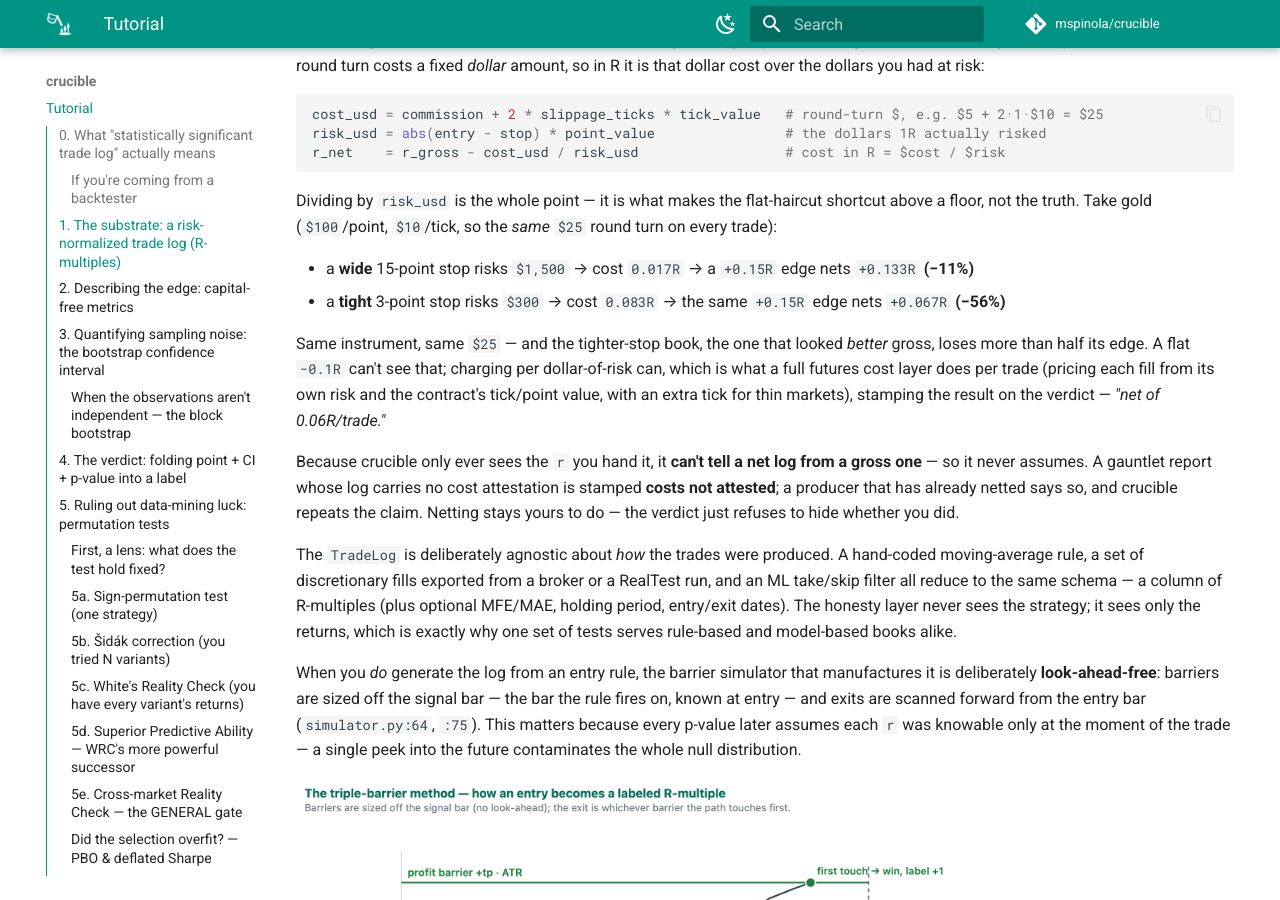
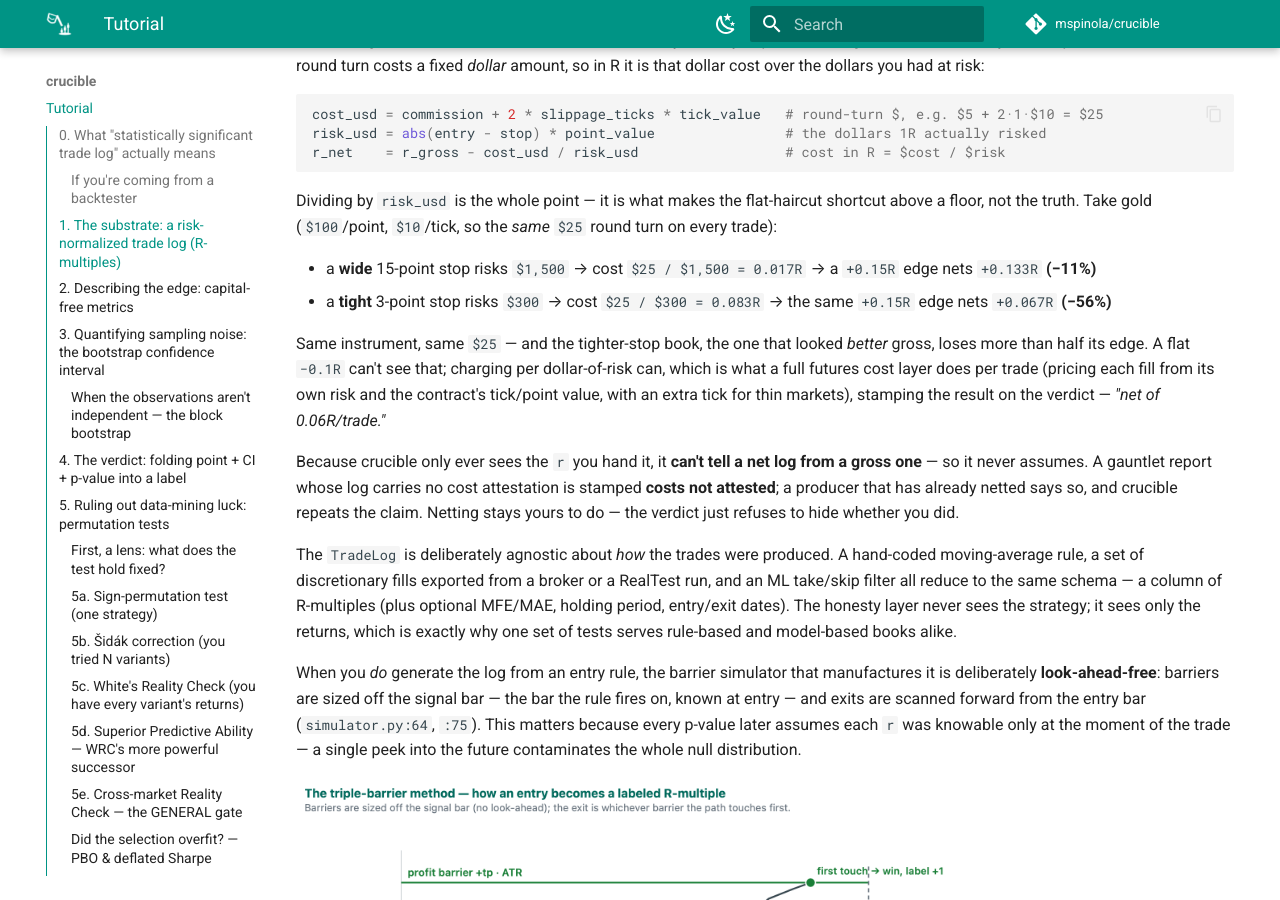
Before and after one commit to mspinola/crucible, an MkDocs documentation site: the page built from docs/index.md, in a window 1280 px wide and 900 px high, scrolled down 2574 px. Built offline with MkDocs 1.6.1 and Material for MkDocs 9.7.7, drawn with Linux system fonts in a browser that asks for light colours; comment, search, counter and statistics services are not loaded.

Commit message:
docs: show the cost-in-R division inline in the §1 example
The `0.017R` / `0.083R` costs appeared without their arithmetic, so a
reader had to reconstruct $25 / $1,500 and $25 / $300 to see where they
came from. Spell the division out inline.

Co-Authored-By: Claude Opus 4.8 <noreply@anthropic.com>

```diff
--- a/docs/index.md
+++ b/docs/index.md
@@ -132,8 +132,8 @@ Dividing by `risk_usd` is the whole point — it is what makes the flat-haircut
 floor, not the truth. Take gold (`$100`/point, `$10`/tick, so the *same* `$25` round turn on
 every trade):
 
-- a **wide** 15-point stop risks `$1,500` → cost `0.017R` → a `+0.15R` edge nets `+0.133R` **(−11%)**
-- a **tight** 3-point stop risks `$300` → cost `0.083R` → the same `+0.15R` edge nets `+0.067R` **(−56%)**
+- a **wide** 15-point stop risks `$1,500` → cost `$25 / $1,500 = 0.017R` → a `+0.15R` edge nets `+0.133R` **(−11%)**
+- a **tight** 3-point stop risks `$300` → cost `$25 / $300 = 0.083R` → the same `+0.15R` edge nets `+0.067R` **(−56%)**
 
 Same instrument, same `$25` — and the tighter-stop book, the one that looked *better* gross,
 loses more than half its edge. A flat `−0.1R` can't see that; charging per dollar-of-risk can,
```
